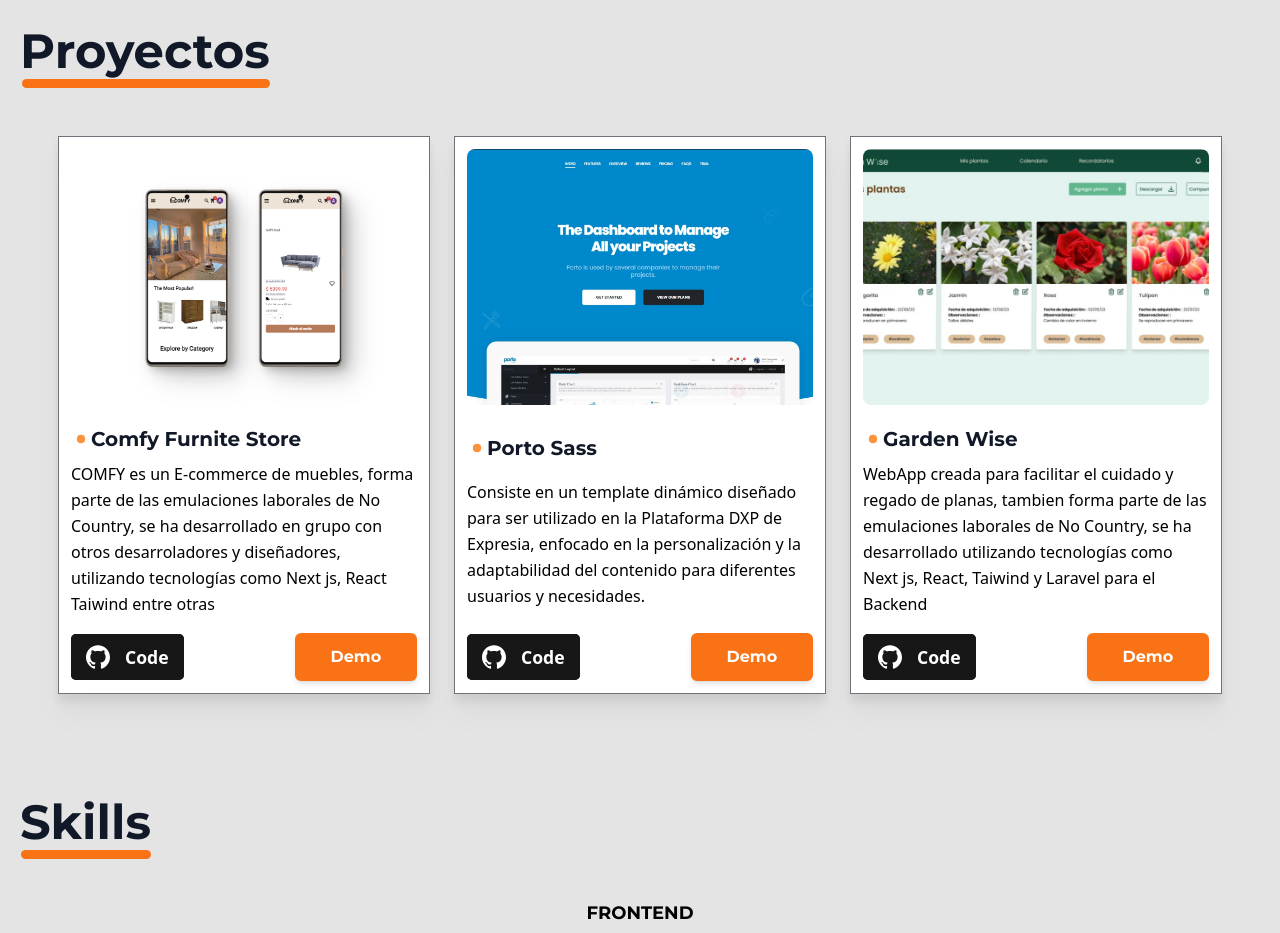
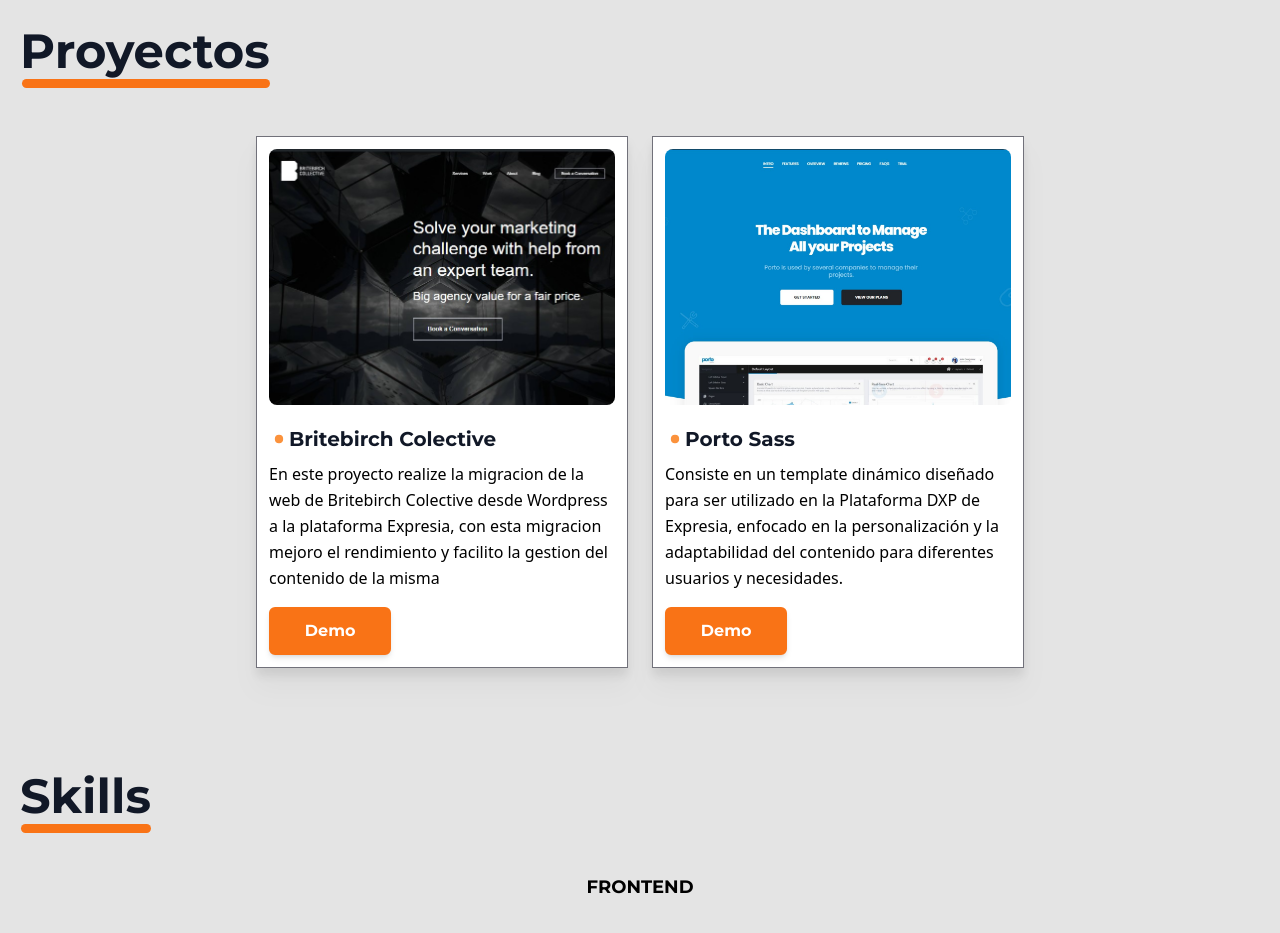
Before and after one commit to Joaquin-Bianchi/Portfolio-Joaquin-Bianchi, a Next.js app: page / in a window 1280 px wide. Shown: the part 1660-2593 px from the top of the page. Built offline with nearby package versions, Linux system fonts and the light colour scheme; a web font is replaced by a local one; what @midudev/tailwind-animations would draw is missing.

Commit message:
Agregados Proyectos nuevos

```diff
--- a/src/components/cards/ProjectCard.jsx
+++ b/src/components/cards/ProjectCard.jsx
@@ -30,8 +30,11 @@
         {Description}
       </p>
       <div className="flex items-center justify-between">
-        <ButtonGitRepo linkRepo={LinkRepo}></ButtonGitRepo>
+        {LinkRepo && <ButtonGitRepo linkRepo={LinkRepo}></ButtonGitRepo>}
         <ButtonDemo linkDemo={LinkDemo}></ButtonDemo>
+        {/* <span class="rounded-full px-4 py-1 border bg-[#ffee00]  text-black font-semibold">
+          JavaScript
+        </span> */}
       </div>
     </div>
   );
--- a/src/services/proyects.js
+++ b/src/services/proyects.js
@@ -1,12 +1,12 @@
 const proyects = [
   {
-    ProjectName: "Comfy Furnite Store",
+    ProjectName: "Britebirch Colective",
     Description:
-      "COMFY es un E-commerce de muebles, forma parte de las emulaciones laborales de No Country, se ha desarrollado en grupo con otros desarroladores y diseñadores, utilizando tecnologías como Next js, React Taiwind  entre otras",
-    Imagen: "assets/comfy2.png",
+      "En este proyecto realize la migracion de la web de Britebirch Colective desde Wordpress a la plataforma Expresia, con esta migracion mejoro el rendimiento  y facilito la gestion del contenido de la misma  ",
+    Imagen: "assets/britebirch.jpg",
     Tags: "",
-    LinkRepo: "https://github.com/Joaquin-Bianchi/Comfy-Ecommerce",
-    LinkDemo: "https://no-country-comfy.vercel.app",
+    LinkRepo: "",
+    LinkDemo: "",
   },
   {
     ProjectName: "Porto Sass",
@@ -14,18 +14,18 @@
       "Consiste en un template dinámico diseñado para ser utilizado en la Plataforma DXP de Expresia, enfocado en la personalización y la adaptabilidad del contenido para diferentes usuarios y necesidades.",
     Imagen: "assets/porto.jpg",
     Tags: "",
-    LinkRepo: "https://github.com/Joaquin-Bianchi",
+    LinkRepo: "",
     LinkDemo: "https://graymilkymarilith.xpr.cloud/",
   },
-  {
-    ProjectName: "Garden Wise",
-    Description:
-      "WebApp creada para facilitar el cuidado y regado de planas, tambien forma parte de las emulaciones laborales de No Country, se ha desarrollado utilizando tecnologías como Next js, React, Taiwind y Laravel para el Backend  ",
-    Imagen: "assets/gardenwise.jpg",
-    Tags: "",
-    LinkRepo: "https://github.com/No-Country/S11-19-ft-php-next",
-    LinkDemo: "https://s11-19-ft-php-next.vercel.app/login",
-  },
+  // {
+  //   ProjectName: "Garden Wise",
+  //   Description:
+  //     "WebApp creada para facilitar el cuidado y regado de planas, tambien forma parte de las emulaciones laborales de No Country, se ha desarrollado utilizando tecnologías como Next js, React, Taiwind y Laravel para el Backend  ",
+  //   Imagen: "assets/gardenwise.jpg",
+  //   Tags: "",
+  //   LinkRepo: "https://github.com/No-Country/S11-19-ft-php-next",
+  //   LinkDemo: "https://s11-19-ft-php-next.vercel.app/login",
+  // },
 ];
 
 export default proyects;
```
Also changed, not shown: public/assets/britebirch.jpg (added).
